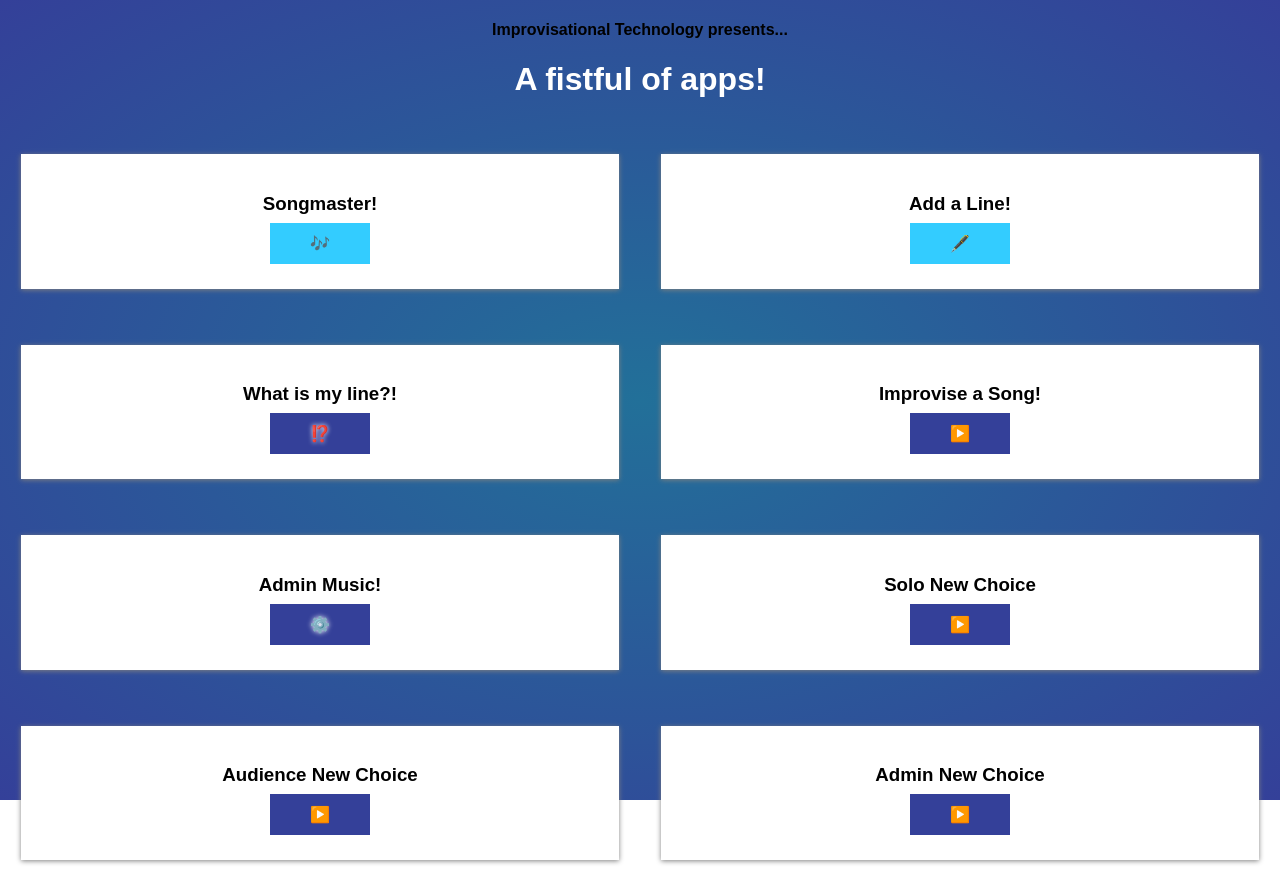
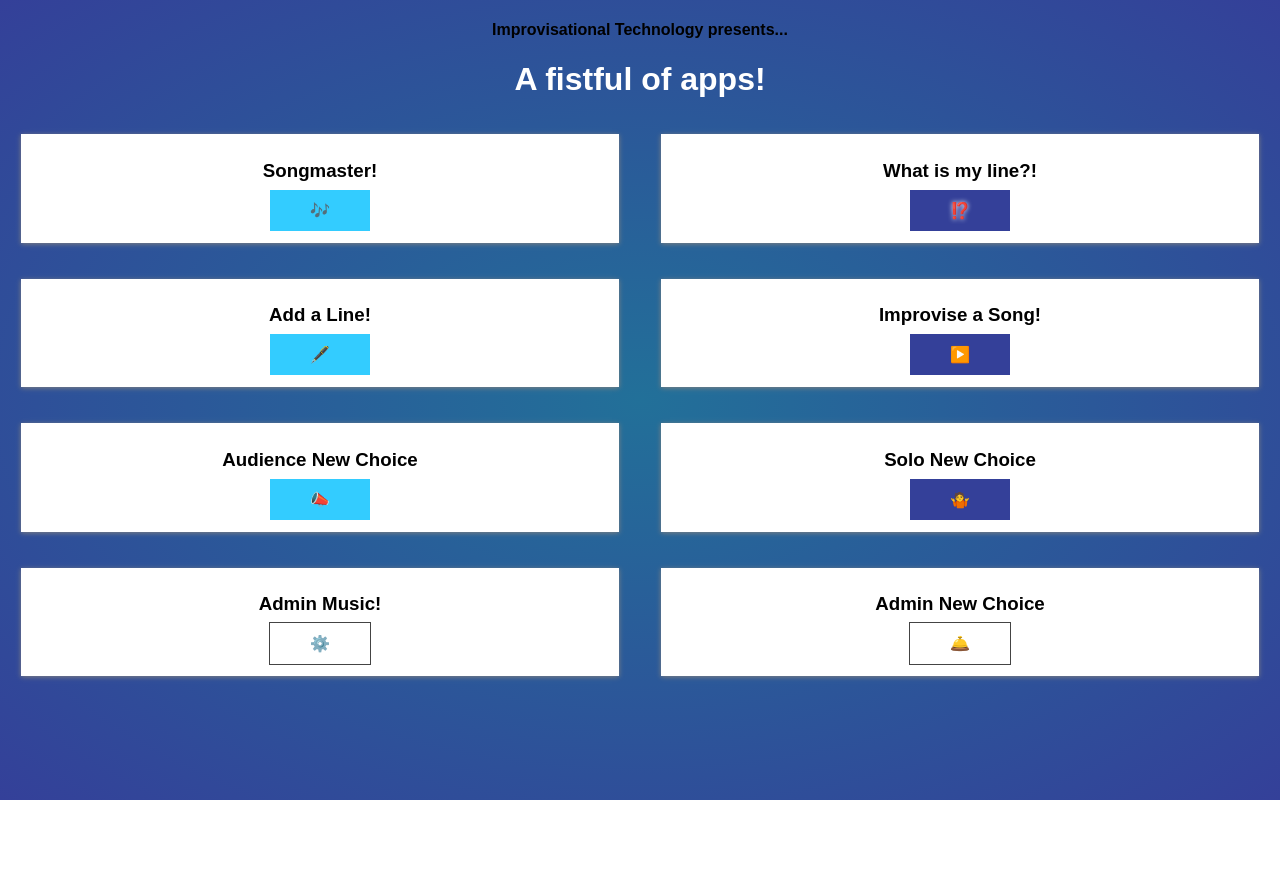
Before and after one commit to katherineahern/improv_tech, a React (Create React App) app in the folder static_client/react-app/: page / in a window 1280 px wide. After the commit the page ends 800 px from the top, so only its background shows below. Built offline with nearby package versions, Linux system fonts and the light colour scheme.

Commit message:
styled homepage after addition of apps

```diff
--- a/static_client/react-app/src/App.css
+++ b/static_client/react-app/src/App.css
@@ -80,22 +80,41 @@ body {
 .col-9 {width: 75%;}
 .col-12 {width: 100%;}
 
-.button {
+.tile {
+    background-color: #fff;
+    box-shadow: grey 0px 1px 5px;
+    padding: 7px;
+  /*  max-width: 700px;*/
+    margin: 1%;
+    margin-top: 0px;
+}
+.row.tile {
+  max-width: 700px;
+}
+
+.button, button {
   color: #fff;
   background: var(--headleft);
   text-decoration: none;
   padding: 12px 40px 12px 40px;
   border-shadow: #000 0px 2px 4px inset;
   width: 100%;
+  max-width: 350px;
   margin:inherit;
 }
-.button:hover {
+.button:hover, button:hover {
   opacity: 0.8;
 }
 
 .bluebg {
   background-color: var(--skyblue);
 }
+
+.whitebg {
+  background-color: white;
+  border: 1px solid #444;
+}
+
 
 .blur {
   text-shadow:0px 0px 5px #ffffff;
--- a/static_client/react-app/src/App.js
+++ b/static_client/react-app/src/App.js
@@ -21,16 +21,16 @@ class App extends Component {
            <p><a href="AudienceMusic" class = "button bluebg" >🎶</a></p>
           </div>
        </div>
-          <div class="col-6">
+       <div class="col-6">
+            <div class="tile">
+             <h3>What is my line?!</h3>
+             <p><a href="GetLine" class = "button blur" >⁉️</a></p>
+            </div>
+        </div>
+        <div class="col-6">
              <div class="tile">
               <h3>Add a Line!</h3>
               <p><a href="LineHat" class = "button bluebg" >🖋️</a></p>
-             </div>
-          </div>
-          <div class="col-6">
-             <div class="tile">
-              <h3>What is my line?!</h3>
-              <p><a href="GetLine" class = "button blur" >⁉️</a></p>
              </div>
           </div>
           <div class="col-6">
@@ -41,26 +41,26 @@ class App extends Component {
           </div>
           <div class="col-6">
              <div class="tile">
-              <h3>Admin Music!</h3>
-              <p><a href="AdminMusic" class = "button blur" >⚙️</a></p>
+              <h3>Audience New Choice</h3>
+              <p><a href="audienceNewChoice" class = "button bluebg" >📣</a></p>
              </div>
           </div>
           <div class="col-6">
              <div class="tile">
               <h3>Solo New Choice</h3>
-              <p><a href="soloNewChoice" class = "button" >▶️</a></p>
+              <p><a href="soloNewChoice" class = "button" >🤷</a></p>
              </div>
           </div>
           <div class="col-6">
              <div class="tile">
-              <h3>Audience New Choice</h3>
-              <p><a href="audienceNewChoice" class = "button" >▶️</a></p>
+              <h3>Admin Music!</h3>
+              <p><a href="AdminMusic" class = "button blur whitebg" >⚙️</a></p>
              </div>
           </div>
           <div class="col-6">
              <div class="tile">
               <h3>Admin New Choice</h3>
-              <p><a href="adminNewChoice" class = "button" >▶️</a></p>
+              <p><a href="adminNewChoice" class = "button whitebg" >🛎️</a></p>
              </div>
           </div>
        </div>
--- a/static_client/react-app/src/linehat.css
+++ b/static_client/react-app/src/linehat.css
@@ -13,17 +13,6 @@ body {
   display: flex;
   align-items: center;
   justify-content: center;
-}
-.tile {
-    background-color: #fff;
-    box-shadow: grey 0px 1px 5px;
-    padding: 20px;
-  /*  max-width: 700px;*/
-    margin: 1%;
-    margin-top: 20px;
-}
-.row.tile {
-  max-width: 700px;
 }
 
   input[type=text], select {
```
